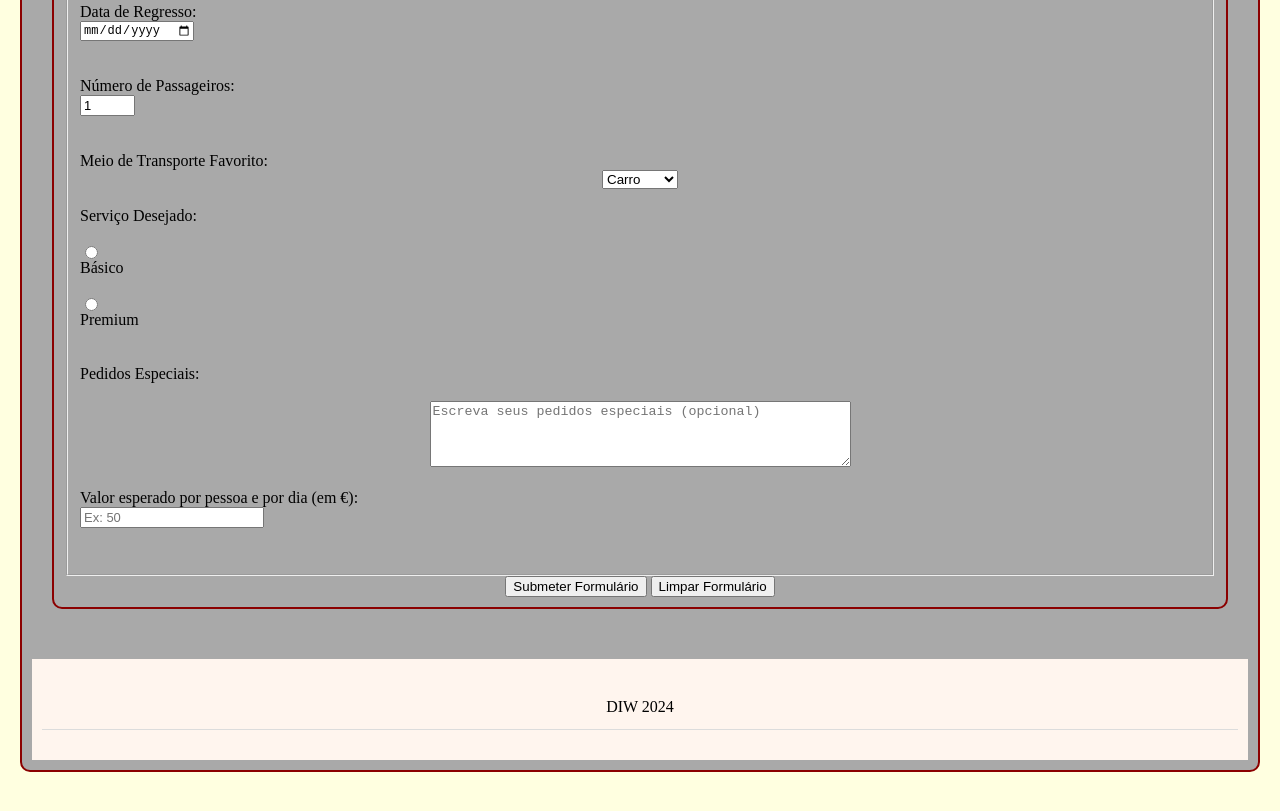
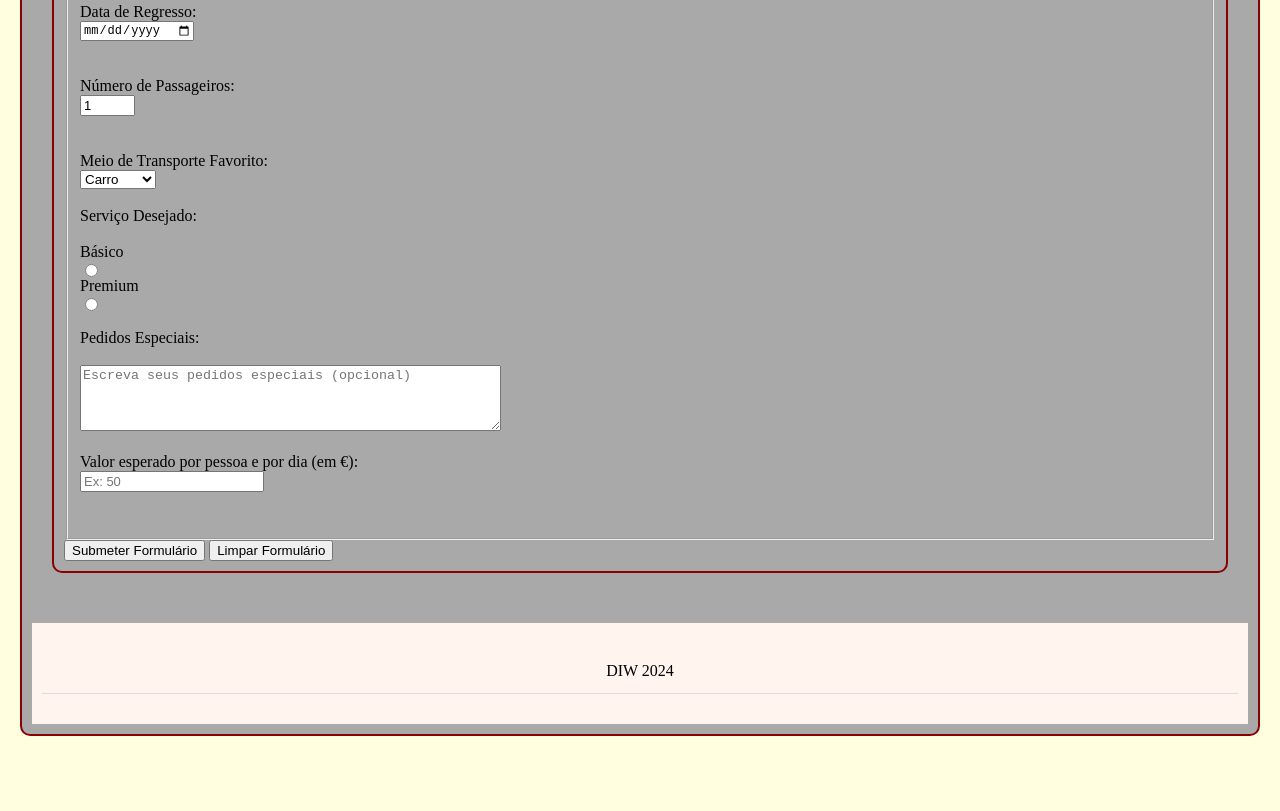
Before and after one commit to RodrigoDias04/RodrigoDias04.github.io, a plain HTML site: page lab4/viagem.html in a window 1280 px wide. Shown: the part 647-1458 px from the top of the page. After the commit the page ends 1433 px from the top, so only its background shows below. Drawn offline with Linux system fonts and the light colour scheme.

Commit message:
corrigido problema pergunta transporte e comentario

```diff
--- a/lab4/styles.css
+++ b/lab4/styles.css
@@ -49,7 +49,7 @@ main {
   border: 2px solid darkred;
   border-radius: 10px;
   padding: 10px;
-  text-align: center;
+   /*text-align: center;corrigido */
 }
 
 body {
@@ -85,12 +85,14 @@ a label {
 
 input {
   font-size: small;
+
 }
 
 label,
 input {
   text-align: left;
   display: block;
+
 }
 
 p {
--- a/lab4/viagem.html
+++ b/lab4/viagem.html
@@ -68,13 +68,16 @@
                 </select><br><br>
 
                 <label>Serviço Desejado:</label><br>
+
+                <label for="basico">Básico</label>
                 <input type="radio" id="basico" name="servico" value="basico" required>
-                <label for="basico">Básico</label><br>
-                <input type="radio" id="premium" name="servico" value="premium">
-                <label for="premium">Premium</label><br><br>
+
+                <label for="premium">Premium</label>
+                <input type="radio" id="premium" name="servico" value="premium"><br>
+
 
                 <label for="pedidos">Pedidos Especiais:</label><br>
-                <textarea id="pedidos" name="pedidos" rows="4" cols="50" placeholder="Escreva seus pedidos especiais (opcional)"></textarea><br><br>
+                <textarea id="pedidos" name="pedidos" rows="4" cols="50" placeholder="Escreva seus pedidos especiais (opcional)" ></textarea><br><br>
 
                 <label for="gasto">Valor esperado por pessoa e por dia (em €):</label>
                 <input type="number" id="gasto" name="gasto" min="1" placeholder="Ex: 50"><br><br>
```
